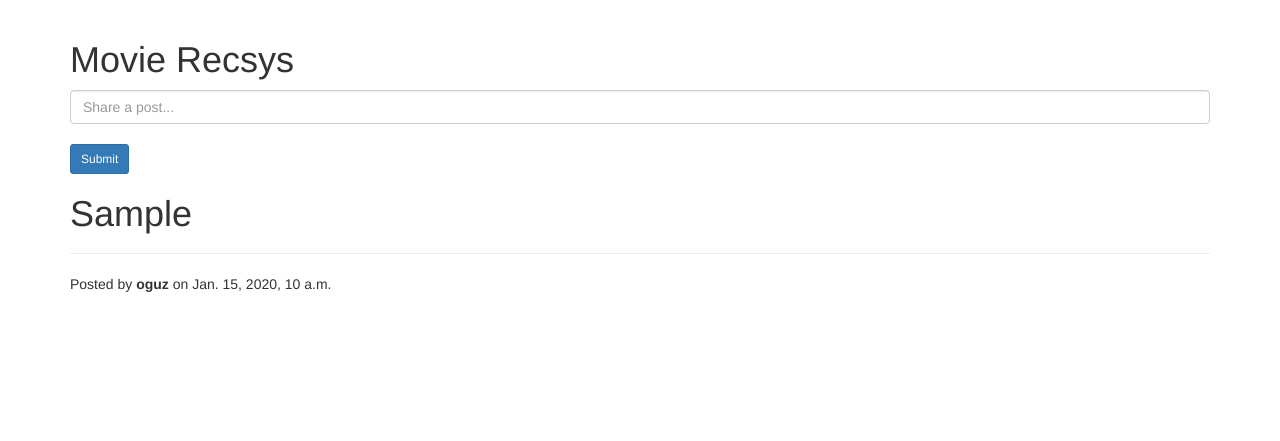
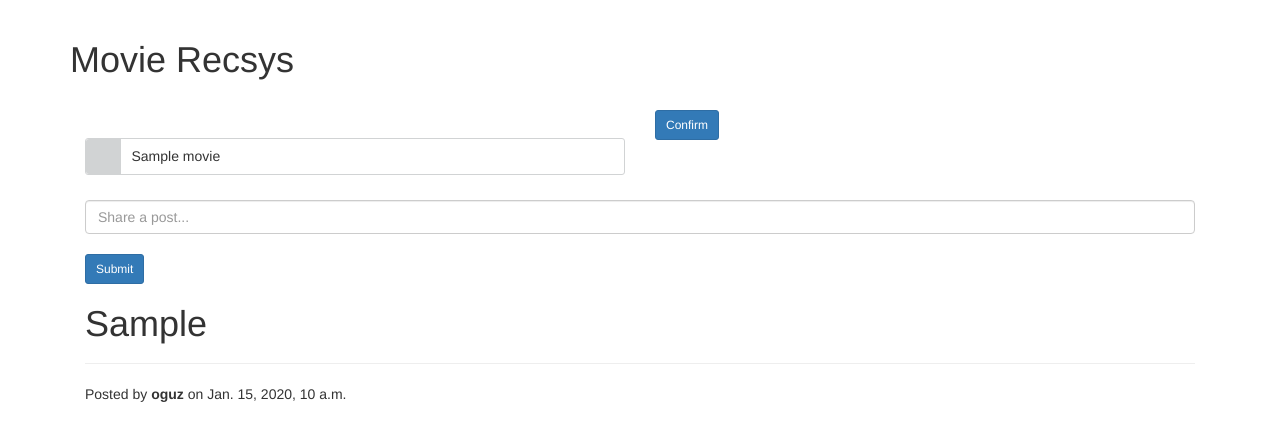
Before and after one commit to birdaloguz/movie_recsys, a Django app: template home/templates/home/home.html in a window 1280 px wide. Shown: the part 52-493 px from the top of the page. Run offline with Django 3.2, Linux system fonts and the light colour scheme; a user stored in the database is signed in; data comes from the database, SQL or seed files in the repository; both versions use the stored data as it was after the commit; tables that the repository leaves empty hold one stand-in row (values such as "Sample post"); the template is opened without the code that fills it: values that come from a table or form of the project are taken from there, most other values are stand-ins (such as "Sample title", 1, 10 or a date in 2020); some libraries are stand-ins or nearby versions.

Commit message:
home page

```diff
--- a/home/templates/home/home.html
+++ b/home/templates/home/home.html
@@ -1,8 +1,110 @@
 {% extends 'base.html' %}
 
 {% block body %}
+<style>
+@import('https://cdnjs.cloudflare.com/ajax/libs/twitter-bootstrap/3.3.0/css/bootstrap.min.css')
+.funkyradio div {
+  clear: both;
+  overflow: hidden;
+}
+
+.funkyradio label {
+  width: 100%;
+  border-radius: 3px;
+  border: 1px solid #D1D3D4;
+  font-weight: normal;
+}
+
+.funkyradio input[type="radio"]:empty,
+.funkyradio input[type="checkbox"]:empty {
+  display: none;
+}
+
+.funkyradio input[type="radio"]:empty ~ label,
+.funkyradio input[type="checkbox"]:empty ~ label {
+  position: relative;
+  line-height: 2.5em;
+  text-indent: 3.25em;
+  margin-top: 2em;
+  cursor: pointer;
+  -webkit-user-select: none;
+     -moz-user-select: none;
+      -ms-user-select: none;
+          user-select: none;
+}
+
+.funkyradio input[type="radio"]:empty ~ label:before,
+.funkyradio input[type="checkbox"]:empty ~ label:before {
+  position: absolute;
+  display: block;
+  top: 0;
+  bottom: 0;
+  left: 0;
+  content: '';
+  width: 2.5em;
+  background: #D1D3D4;
+  border-radius: 3px 0 0 3px;
+}
+
+.funkyradio input[type="radio"]:hover:not(:checked) ~ label,
+.funkyradio input[type="checkbox"]:hover:not(:checked) ~ label {
+  color: #888;
+}
+
+.funkyradio input[type="radio"]:hover:not(:checked) ~ label:before,
+.funkyradio input[type="checkbox"]:hover:not(:checked) ~ label:before {
+  content: '\2714';
+  text-indent: .9em;
+  color: #C2C2C2;
+}
+
+.funkyradio input[type="radio"]:checked ~ label,
+.funkyradio input[type="checkbox"]:checked ~ label {
+  color: #777;
+}
+
+.funkyradio input[type="radio"]:checked ~ label:before,
+.funkyradio input[type="checkbox"]:checked ~ label:before {
+  content: '\2714';
+  text-indent: .9em;
+  color: #333;
+  background-color: #ccc;
+}
+
+.funkyradio input[type="radio"]:focus ~ label:before,
+.funkyradio input[type="checkbox"]:focus ~ label:before {
+  box-shadow: 0 0 0 3px #999;
+}
+
+.funkyradio-success input[type="radio"]:checked ~ label:before,
+.funkyradio-success input[type="checkbox"]:checked ~ label:before {
+  color: #fff;
+  background-color: #5cb85c;
+}
+
+</style>
+<link href="//maxcdn.bootstrapcdn.com/bootstrap/3.3.0/css/bootstrap.min.css" rel="stylesheet" id="bootstrap-css">
+<script src="//maxcdn.bootstrapcdn.com/bootstrap/3.3.0/js/bootstrap.min.js"></script>
+<script src="//code.jquery.com/jquery-1.11.1.min.js"></script>
+
 <div class="container">
   <h1>Movie Recsys</h1>
+  <br>
+<div class="funkyradio">
+  <form class="movies" method="post">
+  {% csrf_token %}
+      {% for movie in movies %}
+          <div class="funkyradio-success col-md-6">
+            <input class="movies-top" type="checkbox" name="checks[]" value="{{ movie.movie_id }}" id="checkbox{{ forloop.counter }}"/>
+            <label for="checkbox{{ forloop.counter }}">{{ movie.title }}</label>
+          </div>
+      {% endfor %}
+      <div class="col-md-6">
+      <input type="submit" name="movie-form" value="Confirm" class="btn btn-primary btn-sm">
+      </div>
+  </form>
+</div>
+    <div class="col-md-12" style="margin-top: 20px;">
       <form method="post">
         {% csrf_token %}
         {{ form.post }}
@@ -15,7 +117,27 @@
       <p>Posted by <b>{{ post.user.get_full_name }}</b> on {{ post.date }}</p>
       <br>
       {% endfor %}
+    </div>
+</div>
+<script>
+$('.movies-top').on('change', function() {
+   if($('.movies-top:checked').length > 3) {
+       this.checked = false;
+   }
+});
 
-</div>
+$(document).ready(function(){
+    $(".movies").submit(function(){
+        if ($(".movies-top:checked").length == 3)
+            return true;
+        else
+            alert("Select min 3!!!");
+            return false;
+    });
+});
+</script>
+
+
+
 
 {% endblock %}
```
Also changed, not shown: home/views.py (+16 -1 lines), db.sqlite3. Lines whose indentation alone changed are shown as unchanged.
